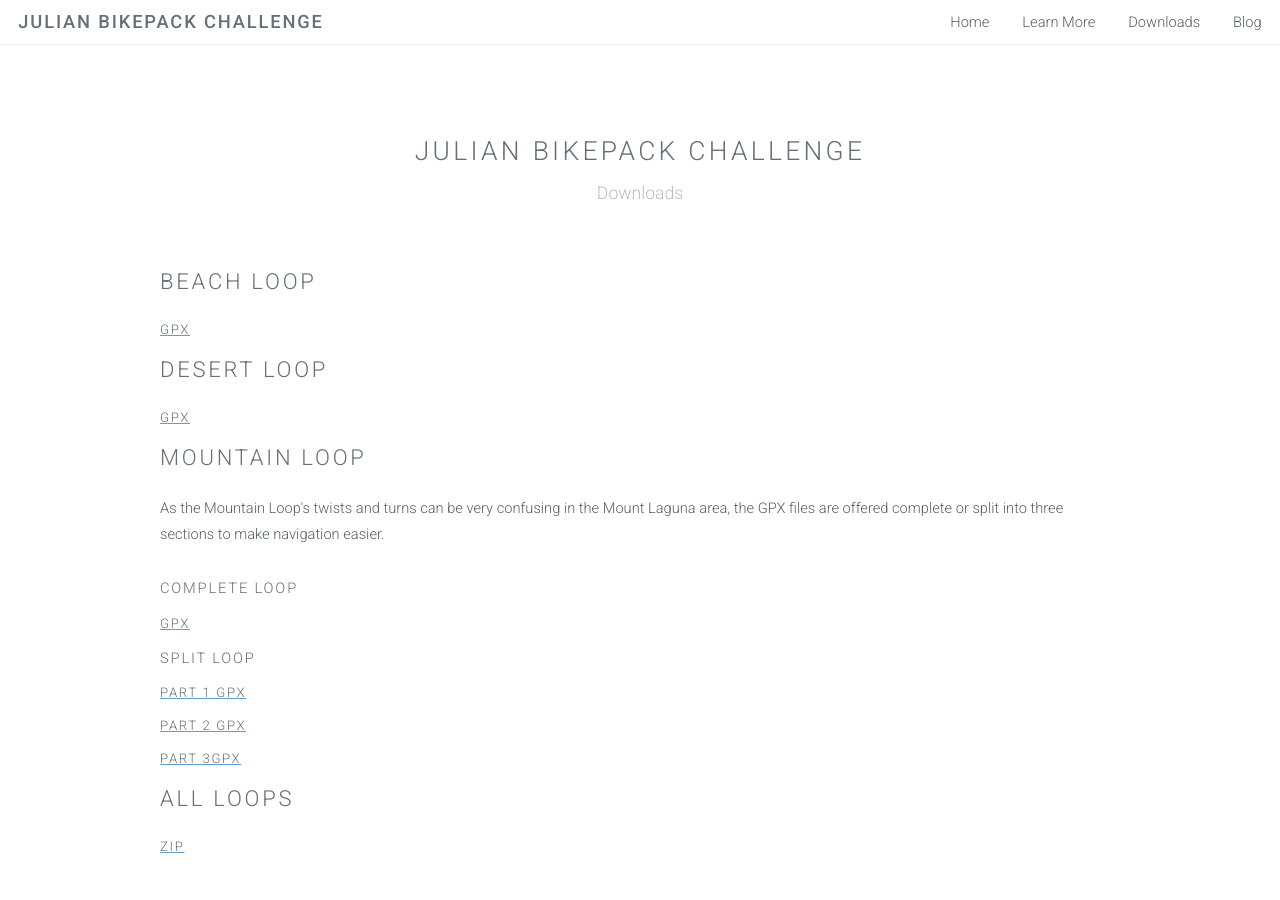
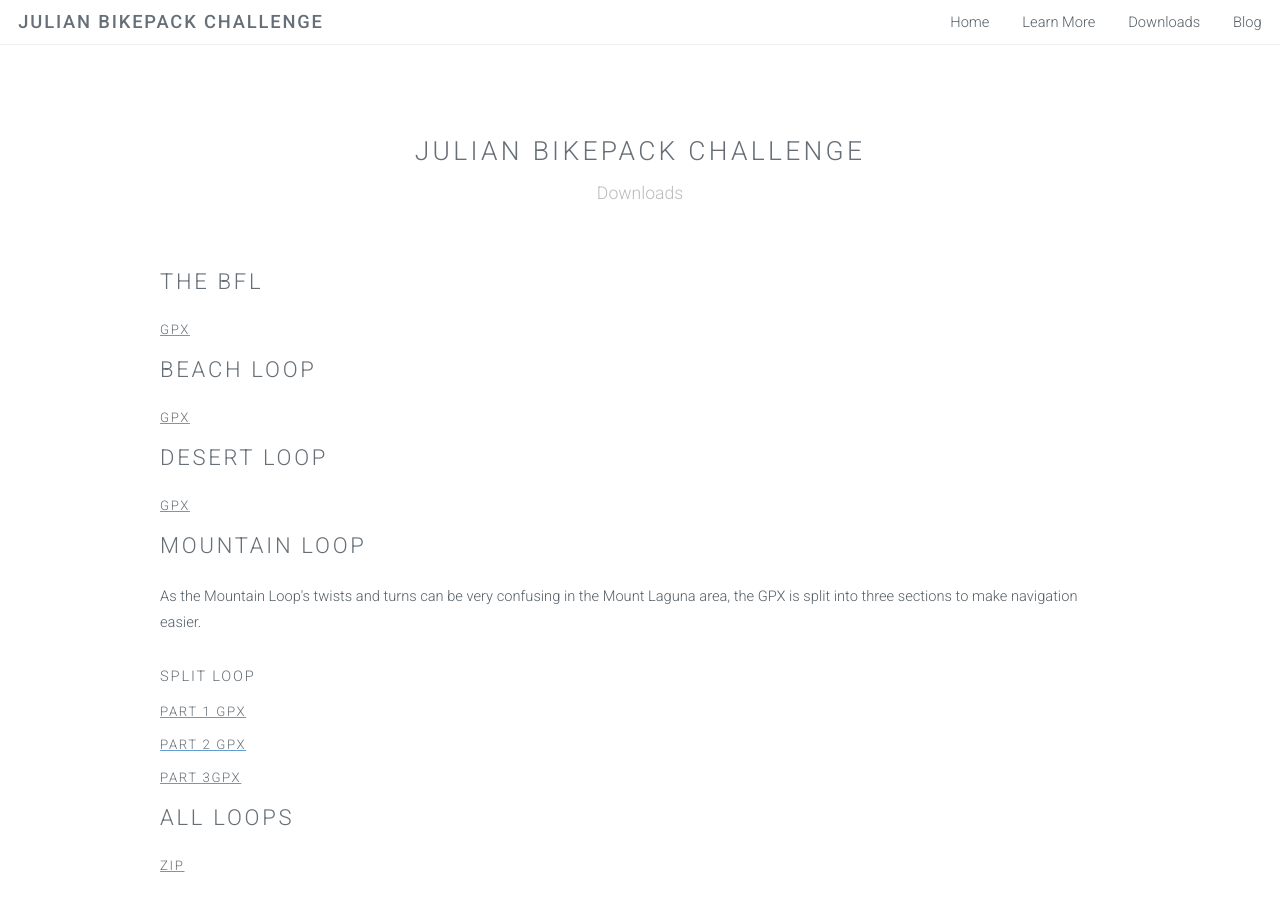
Before and after one commit to Nkawu/jbpc, a Jekyll site: the page built from downloads.html, in a window 1280 px wide and 900 px high. Built offline with Jekyll 4.4.1, drawn with Linux system fonts in a browser that asks for light colours.

Commit message:
2017 Updates

```diff
--- a/beach-loop.html
+++ b/beach-loop.html
@@ -32,7 +32,7 @@ layout: default
         <hr class="major" />
         <div class="row">
             <h3>LOOP MAP</h3>
-            <iframe src="//rwgps-embeds.com/routes/11187786/embed?privacy_code=GfurQuYtfuMAE9kS" height="750px" width="100%" frameborder="0"></iframe>
+            <iframe src='https://rwgps-embeds.com/embeds?type=route&id=25479284&sampleGraph=true&privacyCode=uVzAwQbT29xZBLFc' style='width: 1px; min-width: 100%; height: 750px; border: none;' scrolling='no'></iframe>
         </div>
     </div>
 </section>
--- a/desert-loop.html
+++ b/desert-loop.html
@@ -31,7 +31,7 @@ layout: default
         <hr class="major" />
         <div class="row">
             <h3>LOOP MAP</h3>
-            <iframe src="//rwgps-embeds.com/routes/18276832/embed" height="750px" width="100%" frameborder="0"></iframe>
+            <iframe src='https://rwgps-embeds.com/embeds?type=route&id=25479617&sampleGraph=true&privacyCode=iNboN3TkLP3kkwM9' style='width: 1px; min-width: 100%; height: 750px; border: none;' scrolling='no'></iframe>
         </div>
     </div>
 </section>
--- a/downloads.html
+++ b/downloads.html
@@ -10,26 +10,30 @@ layout: default
     </header>
     <div class="container">
         <section>
+            <h2>THE BFL</h2>
+            <a href="{{ site.baseurl }}/downloads/jbpc_bfl_2017-09-20.gpx"><h5>GPX</h5></a>
+        </section>
+    </div>
+    <div class="container">
+        <section>
             <h2>BEACH LOOP</h2>
-            <a href="{{ site.baseurl }}/downloads/jbpc_beach_loop.gpx"><h5>GPX</h5></a>
+            <a href="{{ site.baseurl }}/downloads/jbpc_beach_loop_2017-09-21.gpx"><h5>GPX</h5></a>
         </section>
     </div>
     <div class="container">
         <section>
             <h2>DESERT LOOP</h2>
-            <a href="{{ site.baseurl }}/downloads/jbpc_desert_loop.gpx"><h5>GPX</h5></a>
+            <a href="{{ site.baseurl }}/downloads/jbpc_desert_loop_2017-09-21.gpx"><h5>GPX</h5></a>
         </section>
     </div>
     <div class="container">
         <section>
             <h2>MOUNTAIN LOOP</h2>
-            <p>As the Mountain Loop's twists and turns can be very confusing in the Mount Laguna area, the GPX files are offered complete or split into three sections to make navigation easier.</p>
-            <h4>COMPLETE LOOP</h4>
-            <a href="{{ site.baseurl }}/downloads/jbpc_mountain_loop.gpx"><h5>GPX</h5></a>
+            <p>As the Mountain Loop's twists and turns can be very confusing in the Mount Laguna area, the GPX is split into three sections to make navigation easier.</p>
             <h4>SPLIT LOOP</h4>
-            <a href="{{ site.baseurl }}/downloads/jbpc_mountain_loop_part1.gpx"><h5>Part 1 GPX</h5></a>
-            <a href="{{ site.baseurl }}/downloads/jbpc_mountain_loop_part2.gpx"><h5>Part 2 GPX</h5></a>
-            <a href="{{ site.baseurl }}/downloads/jbpc_mountain_loop_part3.gpx"><h5>Part 3GPX</h5></a>
+            <a href="{{ site.baseurl }}/downloads/jbpc_mountain_loop_2017-09-22_001.gpx"><h5>Part 1 GPX</h5></a>
+            <a href="{{ site.baseurl }}/downloads/jbpc_mountain_loop_2017-09-22_002.gpx"><h5>Part 2 GPX</h5></a>
+            <a href="{{ site.baseurl }}/downloads/jbpc_mountain_loop_2017-09-22_003.gpx"><h5>Part 3GPX</h5></a>
         </section>
     </div>
     <div class="container">
--- a/info.html
+++ b/info.html
@@ -10,7 +10,8 @@ layout: default
     <div class="container">
         <section>
             <h2>GENERAL</h2>
-            <p>The Julian Bikepacking Challenge is a three loop bikepacking route highlighting the incredibly diverse terrain and scenery in San Diego County. The Beach, Desert and Mountain loops are all a mix of pavement, two track and singletrack trails with varying technical levels. Total distance for all three loops is around 450 miles with over 45,000 feet of elevation gain. Total time to do the entire route will be 4-9 days. Each loop has unique character and challenges, and can be done individually.</p>
+            <p>The Julian Bikepacking Challenge was originally created as a three loop bikepacking route highlighting the incredibly diverse terrain and scenery in San Diego County. The Beach, Desert and Mountain loops are all a mix of pavement, two track and singletrack trails with varying technical levels. Total distance for all three loops is around 450 miles with over 45,000 feet of elevation gain. Total time to do the entire route will be 4-9 days. Each loop has unique character and challenges, and can be done individually.</p>
+            <p>A single loop option, known as the BFL, has also been created that combines parts of each of the 3 loops into a big single loop. This loop is close to 300 miles and over 25,000 feet of elevation gain. Should be doable in 3-6 days.</p>
             <p>All the loops start and end at the <a href="https://julian-pie.myshopify.com/">Julian Pie Company</a> in Julian. The address is <a href="https://goo.gl/maps/aFwtZz3AKJq">2225 Main Street, Julian, CA 92036</a>. A perfect place to reward yourself with the famous Julian Apple Pie and ice cream after completing a loop!</p>
             <p>There will be a group start once a year in the Fall (October typically) timed to coincide with a full moon. The official date will be announced here in a blog post and as an event on the Facebook page.</p>
             <p>Try to park off the main street away from the front of businesses if you are going to leave your car.</p>
@@ -18,6 +19,7 @@ layout: default
         <section>
             <h2>THE LOOPS</h2>
             <img src="{{ site.baseurl }}/images/jbpcmap.png" class="fit image"/>
+            <a href="{{ site.baseurl }}/bfl.html"><h5>The BFL</h5></a>
             <a href="{{ site.baseurl }}/beach-loop.html"><h5>Beach Loop</h5></a>
             <a href="{{ site.baseurl }}/desert-loop.html"><h5>Desert Loop</h5></a>
             <a href="{{ site.baseurl }}/mountain-loop.html"><h5>Mountain Loop</h5></a>
--- a/mountain-loop.html
+++ b/mountain-loop.html
@@ -31,7 +31,7 @@ layout: default
         <hr class="major" />
         <div class="row">
             <h3>LOOP MAP</h3>
-            <iframe src="//rwgps-embeds.com/routes/10488661/embed?privacy_code=1a9ttfPu3PKbn4pj" height="750px" width="100%" frameborder="0"></iframe>
+            <iframe src='https://rwgps-embeds.com/embeds?type=route&id=25479726&sampleGraph=true&privacyCode=VPVgEVFDs6Cjxo1J' style='width: 1px; min-width: 100%; height: 750px; border: none;' scrolling='no'></iframe>
         </div>
     </div>
 </section>
```
Also changed, not shown: other parts of beach-loop.html (+1 -1 lines), bfl.html (added, +41 -0 lines).
